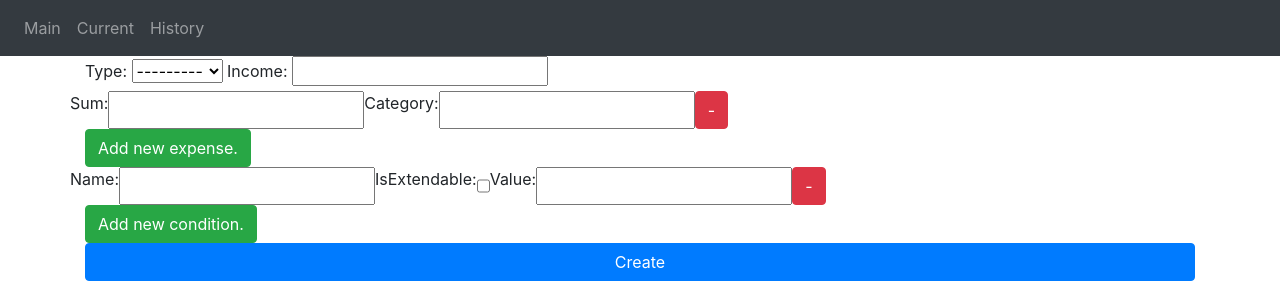
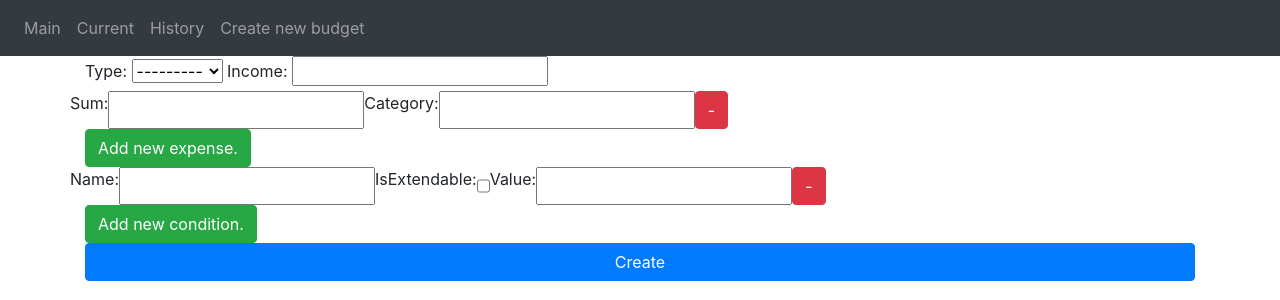
Before and after one commit to mjuc/AutomatedBudget, a Django app: page /create/ in a window 1280 px wide. Shown: the top 300 px of the page. Run offline with Django 4.2, Linux system fonts and the light colour scheme; the visitor is signed in with stand-in values (Sample User, id 1); some libraries are stand-ins or nearby versions.

Commit message:
Added creation form link to navbar.

```diff
--- a/AutomatedBudget/pres/urls.py
+++ b/AutomatedBudget/pres/urls.py
@@ -5,6 +5,6 @@ urlpatterns = [
     path('',views.landing),
     path('history/', views.history, name="history"),
     path('current/', views.current, name="current"),
-    path('create/', views.create),
+    path('create/', views.create, name="create"),
     path('error/', views.error)
 ]
--- a/AutomatedBudget/templates/budgets/base.html
+++ b/AutomatedBudget/templates/budgets/base.html
@@ -25,6 +25,9 @@
             <li class="nav-item">
                 <a class="nav-link" href="{% url 'history' %}">History</a>
             </li>
+            <li class="nav-item">
+                <a class="nav-link" href="{% url 'create' %}">Create new budget</a>
+            </li>
         </ul>
     </nav>
     <!-- JS, Popper.js, and jQuery -->
```
